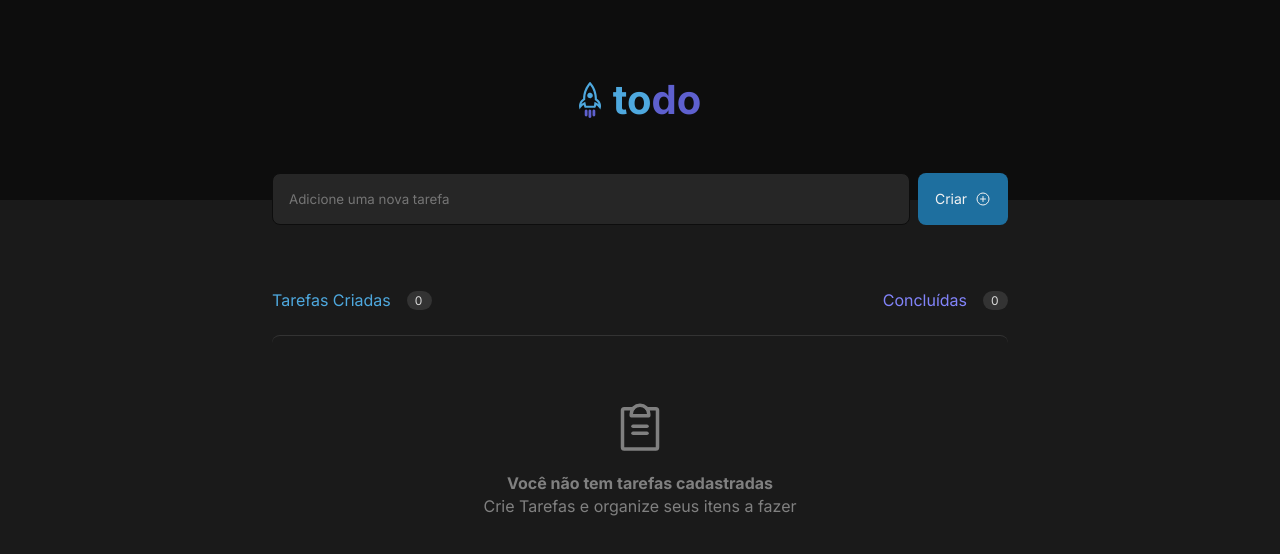
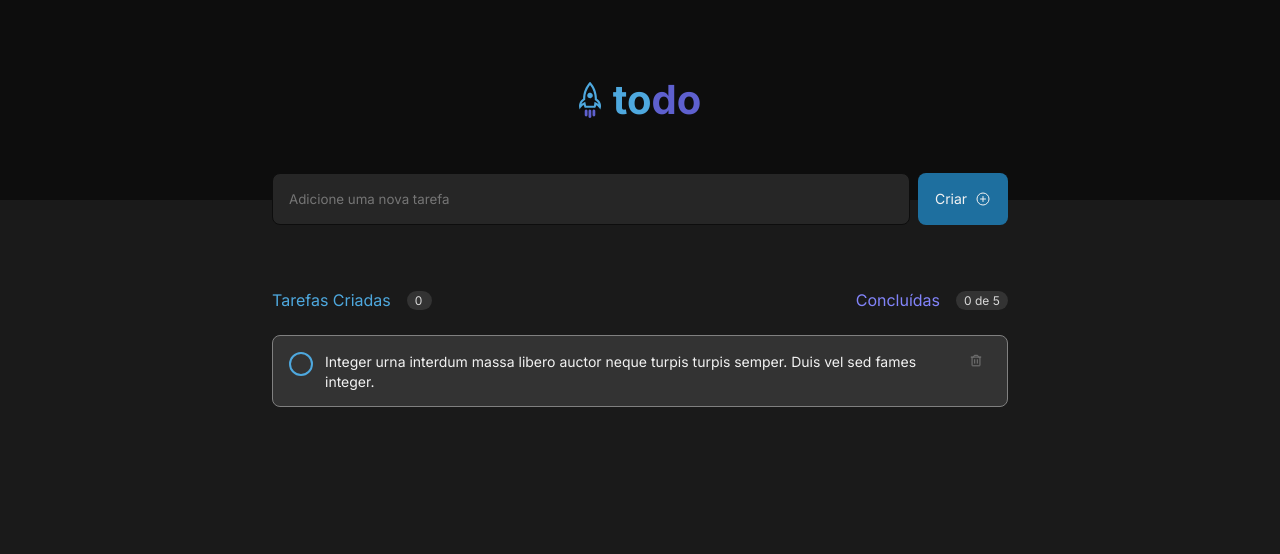
Before and after one commit to LucasCarvalhoSilva/rocketseat-challenge-01-to-do-list, a React (Vite) app: page / in a window 1280 px wide. Shown: the top 554 px of the page. Built offline with nearby package versions, Linux system fonts and the light colour scheme.

Commit message:
create task component and edited taskList component

```diff
--- a/src/App.tsx
+++ b/src/App.tsx
@@ -7,11 +7,27 @@ import { TaskList } from './components/TaskList'
 
 export function App() {
 
+const task = [
+  {
+    isCompleted: true,
+    description: "Lavar as panelas da janta"
+  },
+  {
+    isCompleted: true,
+    description: "estudar React"
+  },
+  {
+    isCompleted: false,
+    description: "Fazer café"
+  }
+]
+
+
   return (
     <div className={styles.bodyContent}>
       <Header />
       <NewTask />
-      <TaskList />
+      <TaskList tasks={task}/>
     </div>
   );
 }
--- /dev/null
+++ b/src/components/Task.module.css
@@ -0,0 +1,90 @@
+.task {
+    width: 46rem;
+    height: 4.5rem;
+    background-color: var(--gray-400);
+    border-radius: 8px;
+    border: 1px solid var(--gray-300);
+    display: grid;
+    grid-template-columns: 1.5rem 39.5rem 1.5rem;
+    padding: 1rem;
+    gap: 0.75rem;
+    align-items: flex-start;
+    color: var(--gray-300);
+}
+
+.task > p {
+    font-size: 0.875rem;
+    color: var(--gray-100);
+    line-height: 1.4;
+}
+
+.chekRounded {
+    position: relative;
+}
+
+.chekRounded label {
+  background-color: var(--gray-400);
+  border: 2px solid var(--blue);
+  border-radius: 50%;
+  cursor: pointer;
+  height: 1.5rem;
+  width: 1.5rem;
+  left: 0;
+  position: absolute;
+  top: 0;
+  transition: border 0.1s;
+}
+
+.chekRounded label:hover {
+  border: 2px solid var(--blueDark);
+}
+
+.chekRounded label:after {
+  border: 3px solid var(--gray-100);
+  border-top: none;
+  border-right: none;
+  content: "";
+  height: 0.375rem;
+  left: 0.1875rem;
+  opacity: 0;
+  position: absolute;
+  top: 0.25rem;
+  transform: rotate(-45deg);
+  width: 0.75rem;
+}
+
+.chekRounded input[type="checkbox"] {
+  visibility: hidden;
+}
+
+.chekRounded input[type="checkbox"]:checked + label {
+  background-color: var(--purpleDark);
+  border: 2px solid var(--purpleDark);
+}
+
+.chekRounded input[type="checkbox"]:checked + label {
+  background-color: var(--purpleDark);
+  border: 2px solid var(--purpleDark);
+}
+
+.chekRounded input[type="checkbox"]:checked + label:hover {
+  background-color: var(--purple);
+  border: 2px solid var(--purple);
+}
+
+
+.chekRounded input[type="checkbox"]:checked + label:after {
+  opacity: 1;
+}
+
+.trash {
+  height: 1.5rem;
+  width: 1.5rem;
+  border-radius: 4px;
+}
+
+.trash:hover {
+  background-color: var(--gray-400);
+  color: var(--danger);
+  cursor: pointer;
+}
--- /dev/null
+++ b/src/components/Task.tsx
@@ -0,0 +1,19 @@
+
+
+import { Trash } from 'phosphor-react'
+import styles from './Task.module.css'
+
+
+
+export function Task () {
+    return (
+        <div className={styles.task}>
+            <form className={styles.chekRounded}>
+                <input title='check' type="checkbox"  id="1" name='1' />
+                <label htmlFor='1'></label>
+            </form>
+            <p>Integer urna interdum massa libero auctor neque turpis turpis semper. Duis vel sed fames integer.</p>
+            <div className={styles.trash}><Trash size={14}/></div>
+        </div>
+    )
+}
--- a/src/components/TaskList.module.css
+++ b/src/components/TaskList.module.css
@@ -11,6 +11,7 @@
     align-items: center;
     justify-content: space-between;
     width: 100%;
+    margin-bottom: 1.5rem;
 }
 
 .header > div {
@@ -31,7 +32,19 @@
     color: var(--purple);
 }
 
-.header > div > span {
+.quantityOfCompletedTasks {
+    width: 3.25rem;
+    height: 1.1875rem;
+    margin-left: .5rem;
+    background-color: var(--gray-400);
+    color: var(--gray-200);
+    border-radius: 999px;
+    font-size: 0.75rem;
+    line-height: 1.4;
+    padding: 0.125rem 0.5rem;
+}
+
+.quantityOfTask {
     width: 1.5625rem;
     height: 1.1875rem;
     margin-left: .5rem;
--- a/src/components/TaskList.tsx
+++ b/src/components/TaskList.tsx
@@ -1,20 +1,47 @@
 
 import {ClipboardText} from 'phosphor-react'
+import { Task } from './Task';
 
 import styles from './TaskList.module.css'
 
+interface Task{
+    isCompleted?: boolean;
+    description?: string;
+}
 
-export function TaskList() {
+interface tasksProsp {
+    tasks?:Task[]
+}
+
+export function TaskList(tasksList:tasksProsp) {
+
+    if(tasksList.tasks !== null) {
+        return(
+            <div className={styles.container}>
+                <header className={styles.header}>
+                    <div className={styles.createdTaskInfos}>
+                        <p>Tarefas Criadas</p>
+                        <span className={styles.quantityOfTask}>0</span>
+                    </div>
+                    <div className={styles.completedTaskInfos}>
+                        <p>Concluídas</p>
+                        <span className={styles.quantityOfCompletedTasks}>{0} de {5}</span>
+                    </div>
+                </header>
+                <Task />
+            </div>
+        );
+    } else {
         return (
             <div className={styles.container}>
                 <header className={styles.header}>
                     <div className={styles.createdTaskInfos}>
                         <p>Tarefas Criadas</p>
-                    <span>0</span>
+                        <span className={styles.quantityOfTask}>0</span>
                     </div>
                     <div className={styles.completedTaskInfos}>
                         <p>Concluídas</p>
-                    <span>0</span>
+                        <span className={styles.quantityOfTask}>0</span>
                     </div>
                 </header>
                 <main className={styles.emptyTaskListContainer}>
@@ -25,3 +52,4 @@ export function TaskList() {
             </div>
         );
     }
+}
```
Lines whose indentation alone changed are shown as unchanged.
